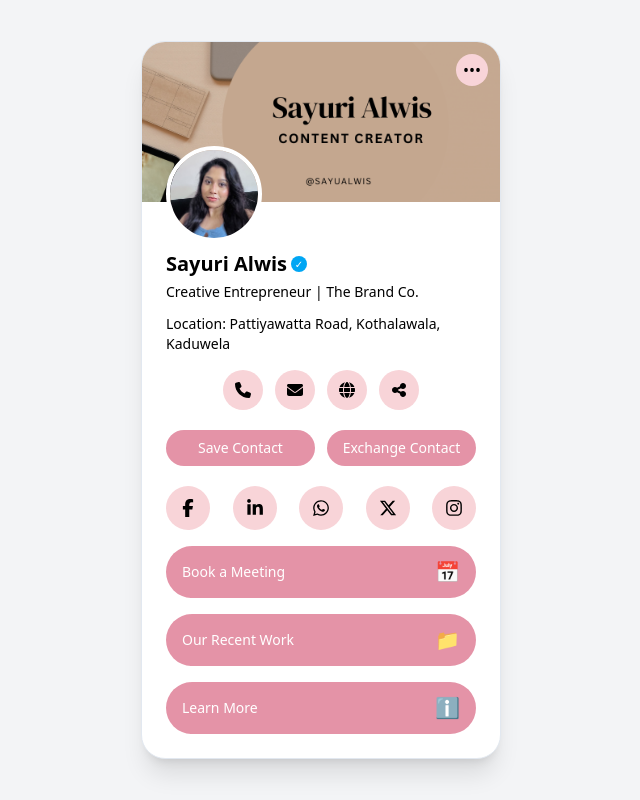
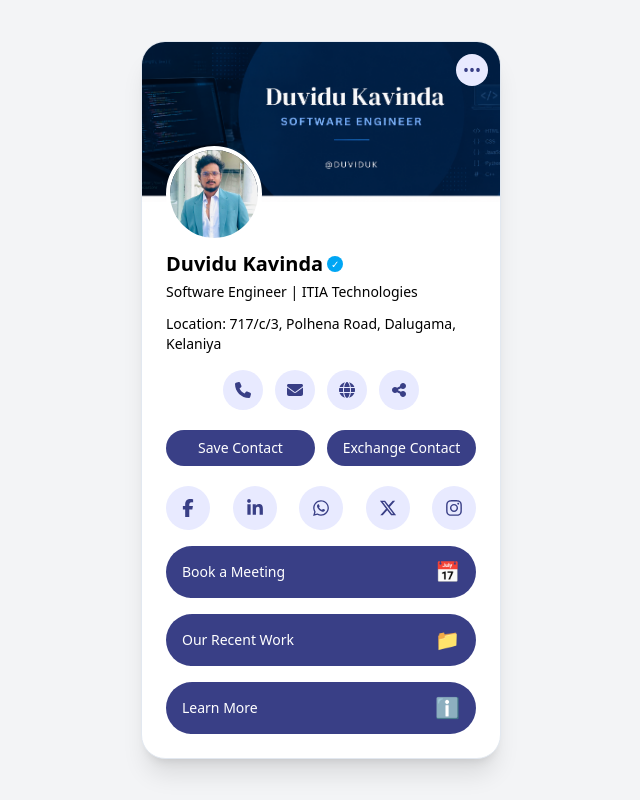
Before and after one commit to duvidu/SyauriProfile, a React (Vite) app in the folder nfc-card/client/: page / in a window 1280 px wide. Shown: the whole page, without its empty margins (319-959 px from the left). Built offline with nearby package versions, Linux system fonts and the light colour scheme.

Commit message:
update my

```diff
--- a/nfc-card/client/src/App.jsx
+++ b/nfc-card/client/src/App.jsx
@@ -1,5 +1,5 @@
-import profilePic from "./assets/sayu.jpg";
-import coverPic from "./assets/sayuriback.png";
+import profilePic from "./assets/duvi.jpeg";
+import coverPic from "./assets/duviback.png";
 
 import {
   FaPhone,
@@ -15,22 +15,23 @@ import {
 
 function App() {
   const profile = {
-    fullName: "Sayuri Alwis",
-    title: "Creative Entrepreneur",
-    company: "The Brand Co.",
-    bio: "Location:  Pattiyawatta Road, Kothalawala, Kaduwela",
+    fullName: "Duvidu Kavinda",
+    title: "Software Engineer",
+    company: "ITIA Technologies",
+    bio: "Location: 717/c/3, Polhena Road, Dalugama, Kelaniya",
 
-    phone: "0716000000",
-    email: "sayurialwis77@gmail.com",
-    website: "https://sayualwis.com",
+    phone: "0720134463",
+    email: "itiatechnologies@gmail.com",
+    website: "https://itia.com",
 
     socials: {
-      facebook: "https://www.facebook.com/share/17Wrp3ygEM/",
-      linkedin: "https://linkedin.com/in/yourusername",
+      facebook: "https://www.facebook.com/share/18uo6uDX2C/",
+      linkedin:
+        "https://www.linkedin.com/in/duvidu-kavinda-514a50286?utm_source=share&utm_campaign=share_via&utm_content=profile&utm_medium=android_app",
       whatsapp: "https://wa.me/9471600000",
       x: "https://x.com/yourusername",
       instagram:
-        "https://www.instagram.com/sayuri_alwis/?igsh=MXNkd3Jua3pjeTd2ag%3D%3D#",
+        "https://www.instagram.com/kduvidu?igsh=OHlhNjIwcDMyY2xl",
     },
 
     ctas: {
@@ -67,7 +68,7 @@ function App() {
             className="w-full h-full object-cover"
           />
 
-          <button className="absolute top-3 right-3 bg-[#F8D4D8] rounded-full w-8 h-8 flex items-center justify-center text-black">
+          <button className="absolute top-3 right-3 bg-[#E8EAFF] rounded-full w-8 h-8 flex items-center justify-center text-[#393F86]">
             •••
           </button>
 
@@ -99,20 +100,22 @@ function App() {
             {profile.title} | {profile.company}
           </p>
 
-          <p className="text-sm text-black mt-3">{profile.bio}</p>
+          <p className="text-sm text-black mt-3">
+            {profile.bio}
+          </p>
 
           {/* Action Icons */}
           <div className="flex justify-center gap-3 mt-4">
             <a
               href={`tel:${profile.phone}`}
-              className="w-10 h-10 rounded-full bg-[#F8D4D8] flex items-center justify-center text-black"
+              className="w-10 h-10 rounded-full bg-[#E8EAFF] flex items-center justify-center text-[#393F86] hover:bg-[#D7DBFF] transition"
             >
               <FaPhone className="text-[16px]" />
             </a>
 
             <a
               href={`mailto:${profile.email}`}
-              className="w-10 h-10 rounded-full bg-[#F8D4D8] flex items-center justify-center text-black"
+              className="w-10 h-10 rounded-full bg-[#E8EAFF] flex items-center justify-center text-[#393F86] hover:bg-[#D7DBFF] transition"
             >
               <FaEnvelope className="text-[16px]" />
             </a>
@@ -121,14 +124,14 @@ function App() {
               href={profile.website}
               target="_blank"
               rel="noreferrer"
-              className="w-10 h-10 rounded-full bg-[#F8D4D8] flex items-center justify-center text-black"
+              className="w-10 h-10 rounded-full bg-[#E8EAFF] flex items-center justify-center text-[#393F86] hover:bg-[#D7DBFF] transition"
             >
               <FaGlobe className="text-[16px]" />
             </a>
 
             <button
               onClick={shareProfile}
-              className="w-10 h-10 rounded-full bg-[#F8D4D8] flex items-center justify-center text-black"
+              className="w-10 h-10 rounded-full bg-[#E8EAFF] flex items-center justify-center text-[#393F86] hover:bg-[#D7DBFF] transition"
             >
               <FaShareNodes className="text-[16px]" />
             </button>
@@ -138,7 +141,7 @@ function App() {
           <div className="flex gap-3 mt-5">
             <a
               href={`tel:${profile.phone}`}
-              className="flex-1 rounded-full bg-[#E493A7] text-white text-sm font-medium py-2 text-center"
+              className="flex-1 rounded-full bg-[#393F86] hover:bg-[#2E336E] transition text-white text-sm font-medium py-2 text-center"
             >
               Save Contact
             </a>
@@ -147,7 +150,7 @@ function App() {
               href={`https://wa.me/${profile.phone}`}
               target="_blank"
               rel="noreferrer"
-              className="flex-1 rounded-full bg-[#E493A7] text-white text-sm font-medium py-2 text-center"
+              className="flex-1 rounded-full bg-[#393F86] hover:bg-[#2E336E] transition text-white text-sm font-medium py-2 text-center"
             >
               Exchange Contact
             </a>
@@ -201,7 +204,7 @@ function SocialIcon({ href, Icon }) {
       href={href}
       target="_blank"
       rel="noreferrer"
-      className="w-11 h-11 rounded-full bg-[#F8D4D8] flex items-center justify-center text-black"
+      className="w-11 h-11 rounded-full bg-[#E8EAFF] flex items-center justify-center text-[#393F86] hover:bg-[#D7DBFF] transition"
     >
       <Icon className="text-lg" />
     </a>
@@ -215,7 +218,7 @@ function CTAButton({ href, icon, text }) {
       href={href}
       target="_blank"
       rel="noreferrer"
-      className="mt-4 w-full flex items-center justify-between px-4 py-3 rounded-full bg-[#E493A7] text-white text-sm font-medium"
+      className="mt-4 w-full flex items-center justify-between px-4 py-3 rounded-full bg-[#393F86] hover:bg-[#2E336E] transition text-white text-sm font-medium"
     >
       <span>{text}</span>
       <span className="text-xl">{icon}</span>
```
Also changed, not shown: nfc-card/client/src/assets/duvi.jpeg (added), nfc-card/client/src/assets/duviback.png (added).
